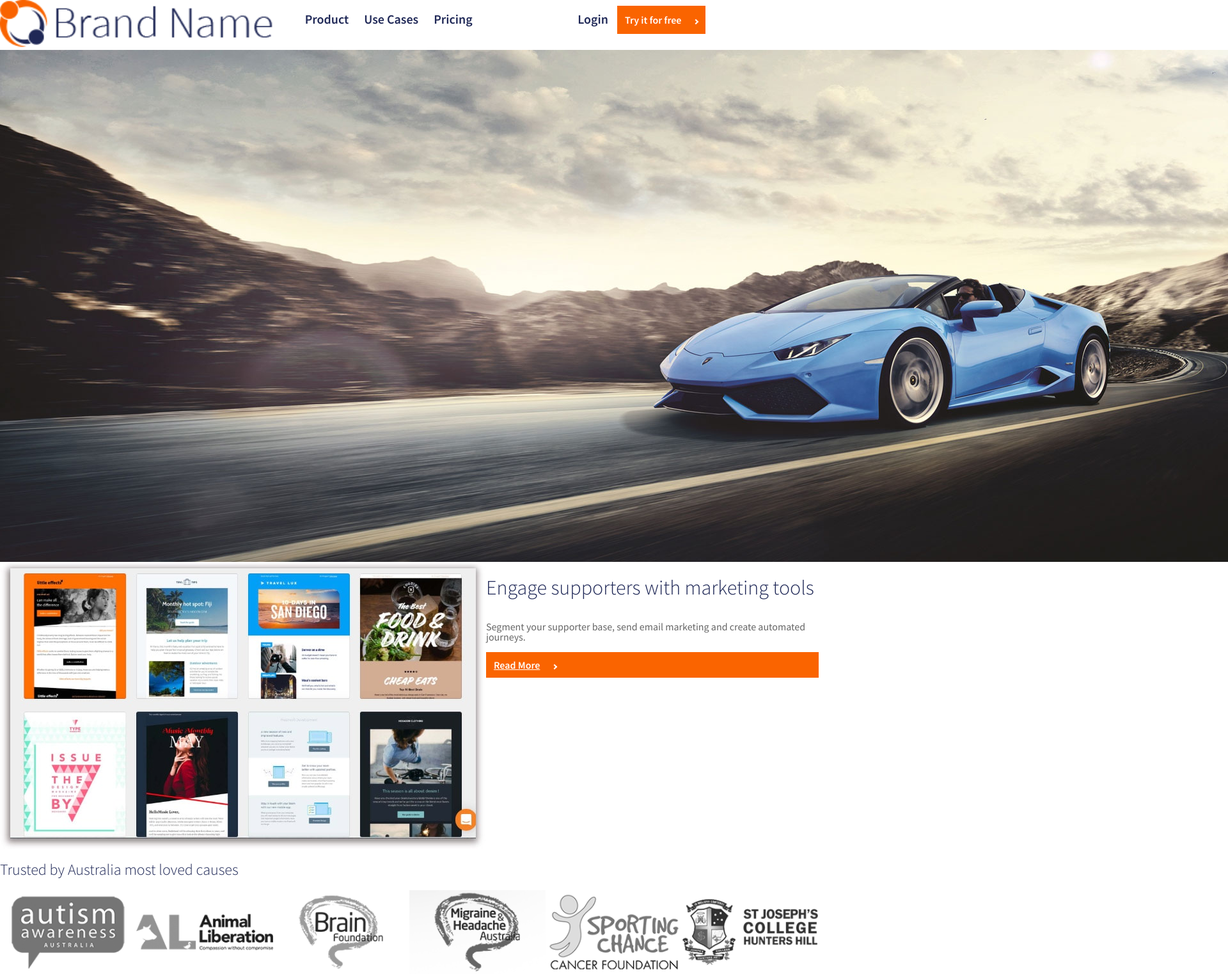
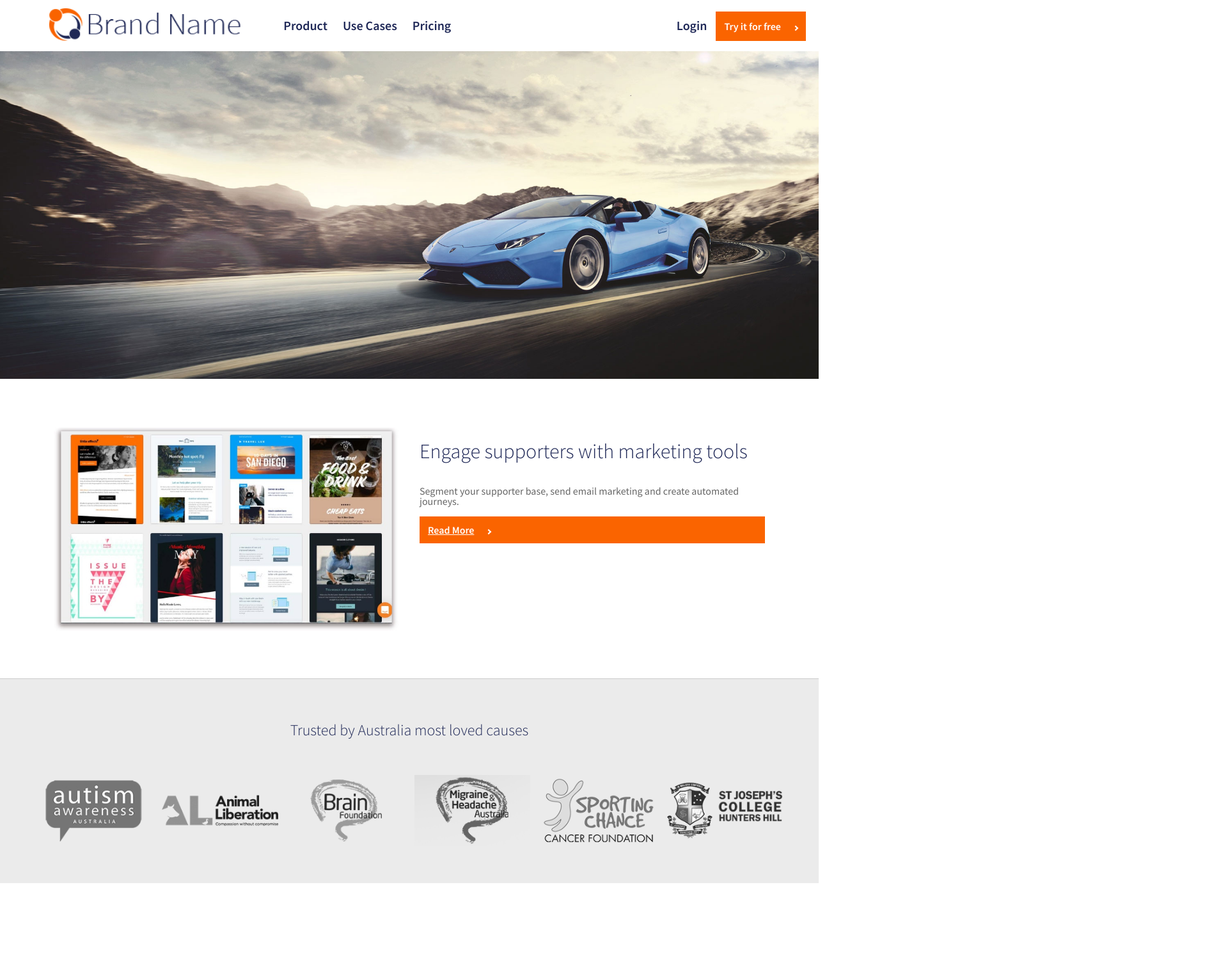
Before and after one commit to worlderland/ate-frontend-evaluation, a plain HTML site: page index.html in a window 1280 px wide. Shown: the top 1522 px of the page at 64% size, 1920 px wide, since content can reach past the window. After the commit the page ends 1380 px from the top, so only its background shows below. Drawn offline with Linux system fonts and the light colour scheme.

Commit message:
Almost done. just need to fix the responsiveness of the images in the footer (grid)

```diff
--- a/css/styles.css
+++ b/css/styles.css
@@ -1,3 +1,7 @@
+ul {
+	padding: 0;
+}
+
 body {
 	margin: 0;
 	padding: 0;
@@ -20,9 +24,15 @@ h6 {
 	font-weight: 300;
 }
 
+img {
+	width: 100%;
+	height: auto;
+}
+
 .container {
-	max-width: 1600px;
+	max-width: 1500px;
 	margin: 0 auto;
+	padding: 10px 20px;
 }
 
 .container-fluid {
@@ -31,30 +41,44 @@ h6 {
 
 .row {
 	display: flex;
-	flex-direction: row;
-	flex-wrap: wrap;
-	width: 100%;
+	flex-flow: row wrap;
+	justify-content: space-around;
 }
 
 .column {
 	display: flex;
 	flex-direction: column;
-	flex-basis: 100%;
-	flex: 1;
-	align-content: center;
 }
+
+.padding-1 {
+	padding: 1em;
+}
+
+.padding-2 {
+	padding: 2em;
+}
+
+.padding-3 {
+	padding: 3em;
+}
+
 
 .title {
 	color: #1f2857;
 }
 
-
 .btn {
 	padding: 0.75em;
+	border: 1px solid #fa6400;
 	background-color: #fa6400;
 	color: #fff;
 	font-size: 16px;
 	font-weight: 600;
+}
+
+.btn:hover {
+	background-color: #fff;
+	color: #fa6400;
 }
 
 .btn:after {
@@ -74,7 +98,9 @@ h6 {
 
 /* Navigation styles */
 nav img {
-	max-width: 100%;
+	width: 100%;
+	max-width: 300px;
+	margin: auto;
 }
 
 nav ul {
@@ -91,25 +117,78 @@ nav a {
 	color: #1f2857;
 }
 
-/* Hero styles */
+nav a:hover {
+	color: #fa6400;
+}
+
+.nav-central-links {
+	text-align: center;
+}
+
+.nav-right-links {
+	text-align: center;
+}
+
+/* Banner styles */
 
 
 /* Content styles */
 .content {
+	padding: 1em;
 	font-size: 16px;
 	font-weight: 400;
 }
 
+/* Footer styles */
+footer {
+	background-color: #ebebeb;
+	border-top: 1px solid #ccc;
+}
+
+footer h2 {
+	text-align: center;
+	margin-bottom: 50px;
+}
+
+.footer-item {
+	padding: 0.5em;
+}
+
+.footer-item img {
+	margin: 0 auto;
+}
 
 /* MEDIA QUERIES */
 /* Small devices (landscape phones, 576px and up) */
 @media (min-width: 576px) {}
 
 /* Medium devices (tablets, 768px and up) */
-@media (min-width: 768px) {}
+@media (min-width: 768px) {
+
+
+}
 
 /* Large devices (desktops, 992px and up) */
-@media (min-width: 992px) {}
+@media (min-width: 992px) {
+	.column {
+		flex-basis: 100%;
+		flex: 1
+	}
+
+	.nav-central-links {
+		text-align: left;
+	}
+
+	.nav-right-links {
+		text-align: right;
+	}
+
+	.content {
+		padding: 3em;
+		font-size: 16px;
+		font-weight: 400;
+	}
+}
 
 /* Extra large devices (large desktops, 1200px and up) */
 @media (min-width: 1200px) {}
--- a/index.html
+++ b/index.html
@@ -24,14 +24,14 @@
 					<img src="img/brand-name-logo-min.png" alt="Brand Name">
 				</div>
 				<div class="column">
-					<ul>
+					<ul class="nav-central-links">
 						<li><a href="#">Product</a></li>
 						<li><a href="#">Use Cases</a></li>
 						<li><a href="#">Pricing</a></li>
 					</ul>
 				</div>
 				<div class="column">
-					<ul>
+					<ul class="nav-right-links">
 						<li><a href="#">Login</a></li>
 						<li><a href="#" class="btn">Try it for free</a></li>
 					</ul>
@@ -49,10 +49,10 @@
 	<div class="container">
 		<main class="content">
 			<div class="row">
-				<div class="column">
+				<div class="column padding-1">
 					<img src="img/engage-supporters-min.jpg" alt="Engage Supporters">
 				</div>
-				<div class="column">
+				<div class="column padding-1">
 					<h1 class="title">Engage supporters with marketing tools</h1>
 					<p>Segment your supporter base, send email marketing and create automated journeys.</p>
 					<a href="#" class="btn">Read More</a>
@@ -62,7 +62,7 @@
 	</div>
 	<!-- Footer -->
 	<div class="container-fluid">
-		<footer>
+		<footer class="padding-3">
 			<div class="row">
 				<div class="column">
 					<h2 class="title">Trusted by Australia most loved causes</h2>
@@ -70,22 +70,34 @@
 			</div>
 			<div class="row">
 				<div class="column">
+					<div class="footer-item">
 						<img src="img/logos/autism-awareness-min.png" alt="Autism Awareness">
 					</div>
+				</div>
 				<div class="column">
+					<div class="footer-item">
 						<img src="img/logos/animal-liberation-min.png" alt="Animal Liberation">
 					</div>
+				</div>
 				<div class="column">
+					<div class="footer-item">
 						<img src="img/logos/brain-foundation-min.png" alt="Brain Foundation">
 					</div>
+				</div>
 				<div class="column">
+					<div class="footer-item">
 						<img src="img/logos/migraine-headache-australia-min.png" alt="Migraine Headache Australia">
 					</div>
+				</div>
 				<div class="column">
+					<div class="footer-item">
 						<img src="img/logos/sporting-chance-min.png" alt="Sporting Chance">
 					</div>
+				</div>
 				<div class="column">
+					<div class="footer-item">
 						<img src="img/logos/stjosephs-college-min.png" alt="ST Josephs College">
+					</div>
 				</div>
 			</div>
 
```
Lines whose indentation alone changed are shown as unchanged.
